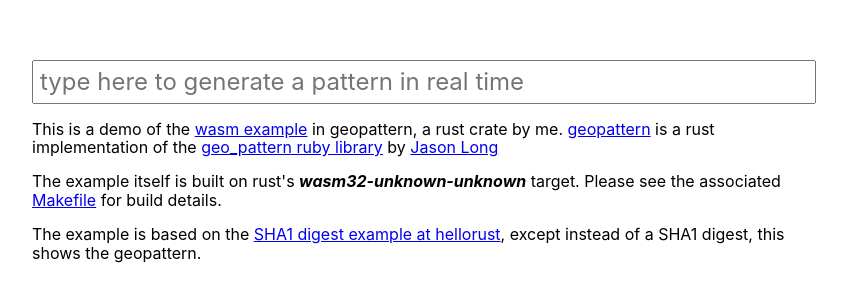
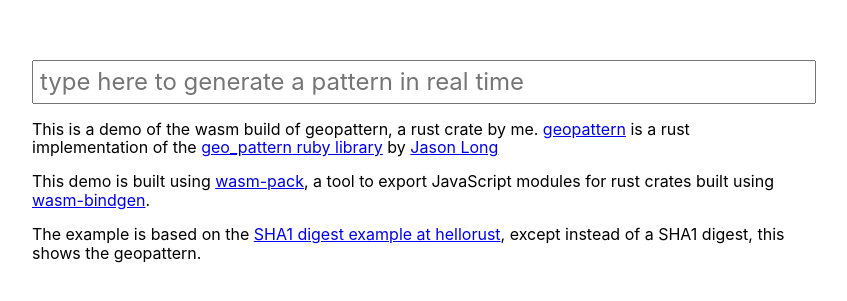
Before and after one commit to suyash/geopattern-rs, a website built with webpack: page wasm-demo/index.html in a window 1280 px wide. Shown: the part 239-540 px from the top of the page, without its empty margins (224-1071 px from the left). Built offline with nearby package versions, Linux system fonts and the light colour scheme; files whose address does not match are found by name.

Commit message:
update html

```diff
--- a/wasm-demo/index.html
+++ b/wasm-demo/index.html
@@ -56,11 +56,11 @@
                 <input type="text" name="input" id="input" placeholder="type here to generate a pattern in real time">
             </p>
             <p>
-                This is a demo of the <a href="https://github.com/suyash/geopattern/blob/master/examples/wasm.rs">wasm example</a> in geopattern, a rust crate by me.
+                This is a demo of the wasm build of geopattern, a rust crate by me.
                 <a href="https://crates.io/crates/geopattern">geopattern</a> is a rust implementation of the <a href="https://github.com/jasonlong/geo_pattern">geo_pattern ruby library</a> by <a href="https://github.com/jasonlong">Jason Long</a>
             </p>
             <p>
-                The example itself is built on rust's <b><i>wasm32-unknown-unknown</i></b> target. Please see the associated <a href="https://github.com/suyash/geopattern/blob/master/Makefile">Makefile</a> for build details.
+                This demo is built using <a href="https://github.com/rustwasm/wasm-pack">wasm-pack</a>, a tool to export JavaScript modules for rust crates built using <a href="https://github.com/rustwasm/wasm-bindgen">wasm-bindgen</a>.
             </p>
             <p>
                 The example is based on the <a href="https://www.hellorust.com/demos/sha1/index.html">SHA1 digest example at hellorust</a>, except instead of a SHA1 digest, this shows the geopattern.
```
